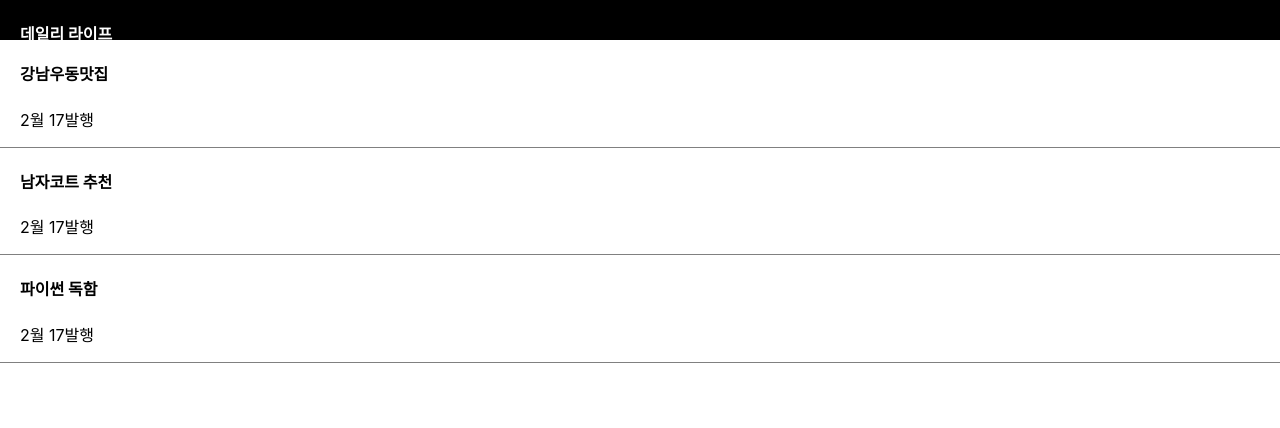
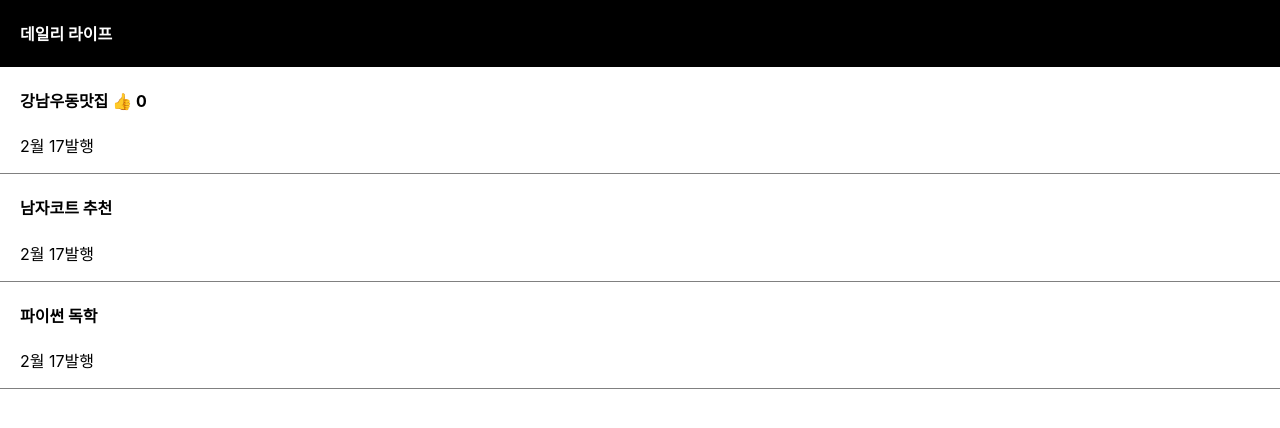
Before and after one commit to Zvckaya/react_blog, a React (Create React App) app: page / in a window 1280 px wide. Shown: the top 428 px of the page. Built offline with nearby package versions, Linux system fonts and the light colour scheme.

Commit message:
add button

```diff
--- a/src/App.css
+++ b/src/App.css
@@ -24,23 +24,22 @@
   color: white;
 }
 
-div{
+div {
   box-sizing: border-box;
 }
 
-.list{
+.list {
   padding-left: 20px;
   text-align: left;
   border-bottom: 1px solid grey;
 }
 
-.black-nav{
+.black-nav {
   display: flex;
   background: black;
   width: 100%;
   color: white;
-  padding-left:20px;
-  height: 5vh;
+  padding-left: 20px;
 }
 
 .App-link {
--- a/src/App.js
+++ b/src/App.js
@@ -1,30 +1,40 @@
+/* eslint-disable */
+
 import logo from "./logo.svg";
 import "./App.css";
 import { useState } from "react";
 
 function App() {
-  let postName = ["강남우동맛집", "남자코트 추천", "파이썬 독함"];
-  let [title1, m1] = useState(postName[0]);
-  let [title2, m2] = useState(postName[1]);
-  let [title3, m3] = useState(postName[2]);
+  let postName = ["강남우동맛집", "남자코트 추천", "파이썬 독학"];
+  let [title, mt] = useState(postName);
+  let [goods, mg] = useState(0);
 
   return (
     <div className="App">
       <div className="black-nav">
-        {" "}
         {/*style 넣을때는 중괄호 style {}*/}
         <h4>데일리 라이프</h4>
       </div>
       <div className="list">
-        <h4>{title1}</h4>
+        <h4>
+          {title[0]}{" "}
+          <span
+            onClick={() => {
+              mg(goods + 1);
+            }}>
+            👍
+          </span>{" "}
+          {goods}
+          {/* onClick 은 이벤트 핸들러이다. */}
+        </h4>
         <p>2월 17발행</p>
       </div>
       <div className="list">
-        <h4>{title2}</h4>
+        <h4>{title[1]}</h4>
         <p>2월 17발행</p>
       </div>
       <div className="list">
-        <h4>{title3}</h4>
+        <h4>{title[2]}</h4>
         <p>2월 17발행</p>
       </div>
       {/* document.querySelector('h4').innerHTML = post; 데이터 바인딩 */}
```
